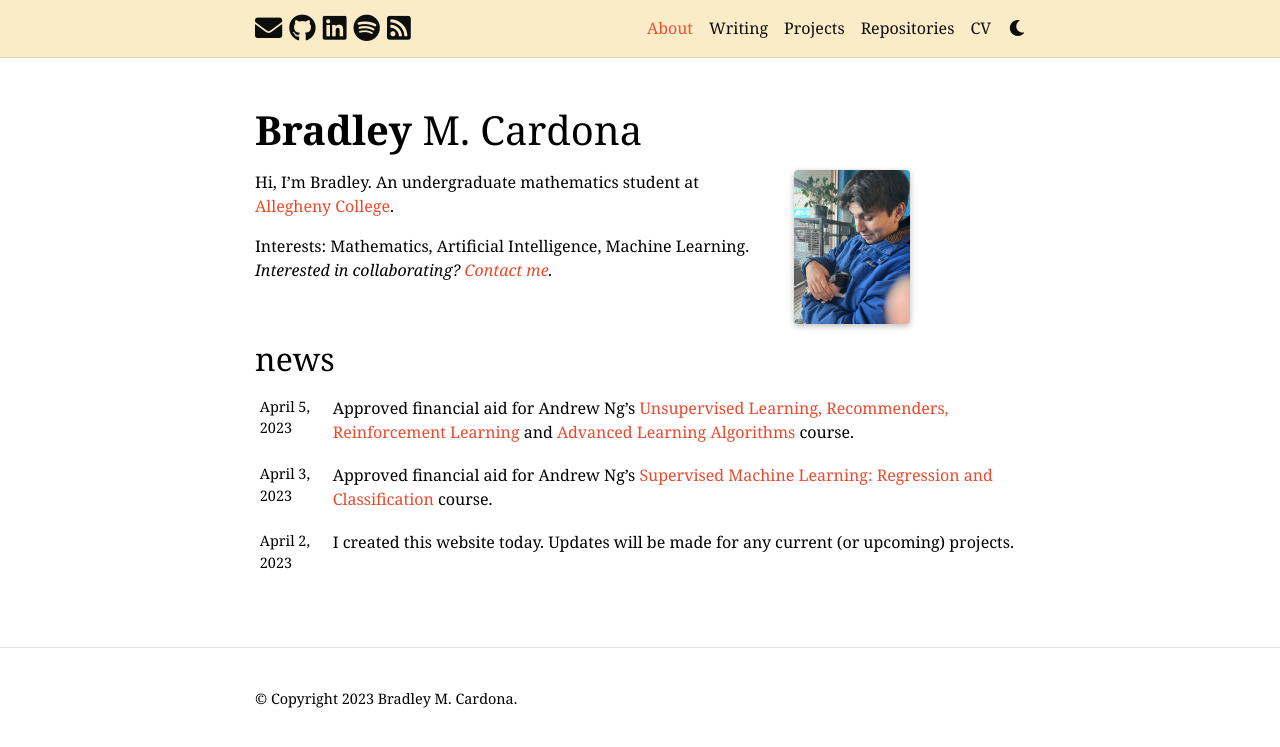
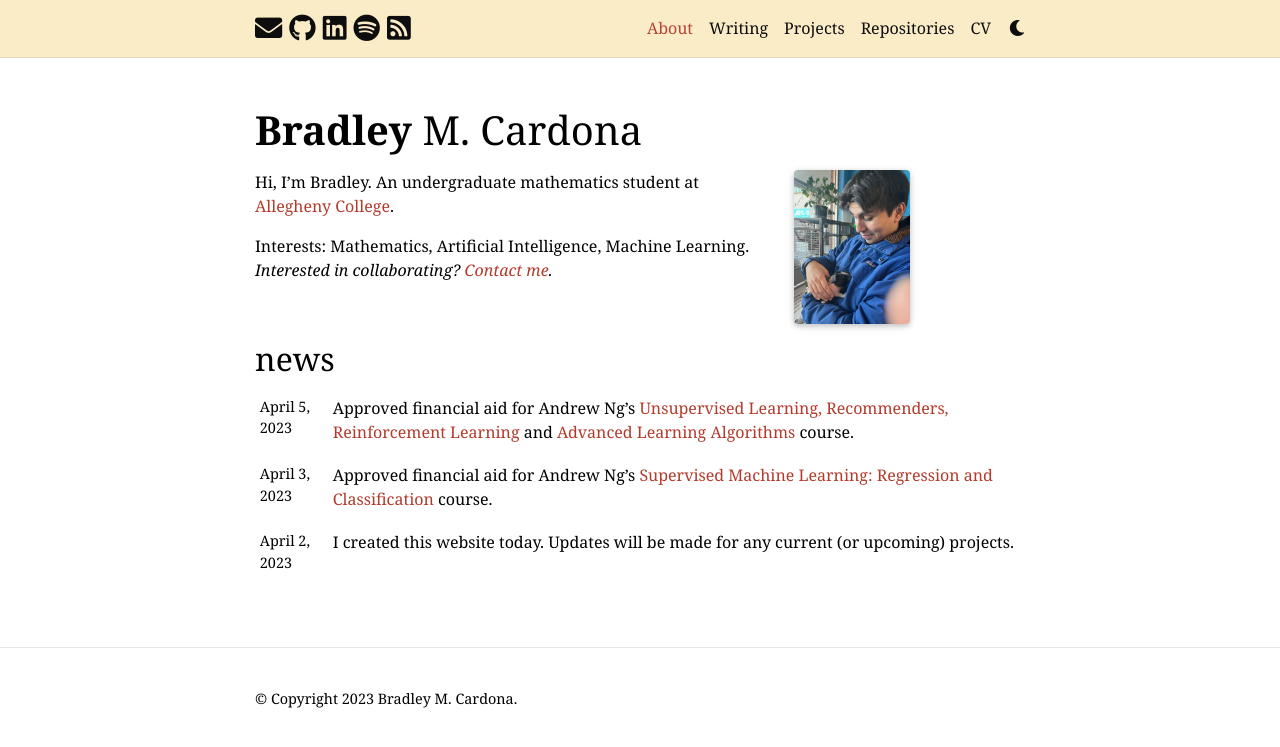
Before and after one commit to BMCARDONA/bmcardona.github.io, a Jekyll site: the page built from _pages/about.md, in a window 1280 px wide. Shown: the top 747 px of the page. Built offline with Jekyll 4.4.1, drawn with Linux system fonts in a browser that asks for light colours; full-size pictures stand in for the smaller copies a plugin makes; comment, search, counter and statistics services are not loaded; a style sheet for code colours, icons or effects is not loaded.

Commit message:
change wolfram-color

```diff
--- a/_sass/_variables.scss
+++ b/_sass/_variables.scss
@@ -24,7 +24,7 @@ $pink-color-light:    #ffdddd !default;
 $yellow-color:        #efcc00 !default;
 $light-mode-color:    rgb(224, 225, 225);
 $dark-mode-color:     #001f24;
-$wolfram-color:       rgb(235, 73, 44);
+$wolfram-color:       rgb(180, 58, 43);
 
 
 $grey-color:          #828282 !default;
```
